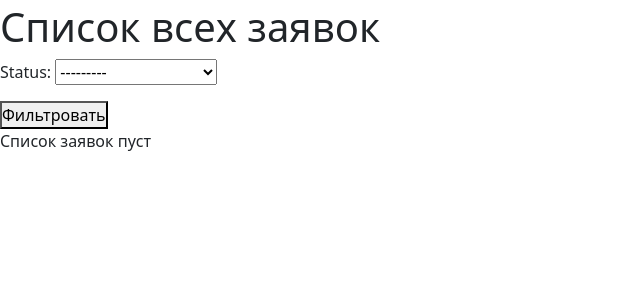
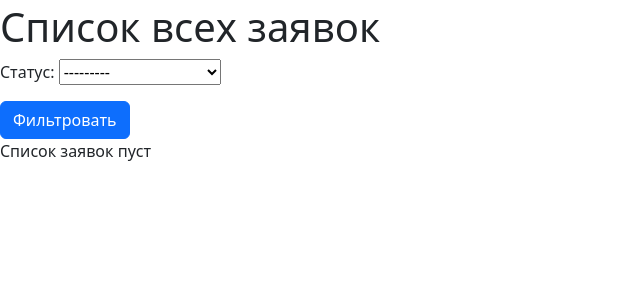
Before and after one commit to asikrr/task2, a Django app: page /designapp/designrequestsall/ in a window 1280 px wide. Shown: the part 97-400 px from the top of the page, without its empty margins (0-640 px from the left). Run offline with Django 5.2, Linux system fonts and the light colour scheme; the visitor is signed in with stand-in values (Sample User, id 1); data that the repository does not hold is empty; some libraries are stand-ins or nearby versions.

Commit message:
style for buttons added

```diff
--- a/designapp/models.py
+++ b/designapp/models.py
@@ -31,7 +31,7 @@ class DesignRequest(models.Model):
     category = models.ForeignKey('Category', on_delete=models.CASCADE)
     date = models.DateTimeField(auto_now_add=True)
     image = models.ImageField(default='default.jpg', upload_to='images/')
-    status = models.CharField(max_length=1, choices=STATUS, default='n')
+    status = models.CharField(max_length=1, choices=STATUS, default='n', verbose_name='Статус')
     comment = models.TextField(help_text='Комментарий к заявке', blank=True)
     customer = models.ForeignKey('CustomUser', on_delete=models.SET_NULL, null=True)
     result_image = models.ImageField(blank=True, upload_to='images/')
--- a/designapp/templates/designapp/category_confirm_delete.html
+++ b/designapp/templates/designapp/category_confirm_delete.html
@@ -7,7 +7,7 @@
     <h1>Вы уверены, что хотите удалить категорию "{{ category }}"?</h1>
     <form method="post">
         {% csrf_token %}
-        <button type="submit">Удалить</button>
+        <button type="submit" class="btn btn-primary">Удалить</button>
     </form>
 
 {% endblock %}
--- a/designapp/templates/designapp/category_form.html
+++ b/designapp/templates/designapp/category_form.html
@@ -8,7 +8,7 @@
 <form method="post">
     {% csrf_token %}
     {{ form.as_p}}
-    <button type="submit">Подтвердить</button>
+    <button type="submit" class="btn btn-primary">Подтвердить</button>
 </form>
 
 {% endblock %}
--- a/designapp/templates/designapp/designrequest_all_list.html
+++ b/designapp/templates/designapp/designrequest_all_list.html
@@ -8,7 +8,7 @@
 
     <form>
         {{ filter.form.as_p }}
-        <button type="submit">Фильтровать</button>
+        <button type="submit" class="btn btn-primary">Фильтровать</button>
     </form>
 
     {% if designrequest_all_list %}
--- a/designapp/templates/designapp/designrequest_confirm_delete.html
+++ b/designapp/templates/designapp/designrequest_confirm_delete.html
@@ -7,7 +7,7 @@
     <h1>Вы уверены, что хотите удалить заявку "{{ designrequest }}"?</h1>
     <form method="post">
         {% csrf_token %}
-        <button type="submit">Удалить</button>
+        <button type="submit" class="btn btn-primary">Удалить</button>
     </form>
 
     {% if messages %}
--- a/designapp/templates/designapp/designrequest_form.html
+++ b/designapp/templates/designapp/designrequest_form.html
@@ -8,7 +8,7 @@
 <form method="post" enctype="multipart/form-data">
     {% csrf_token %}
     {{ form.as_p}}
-    <button type="submit">Подтвердить</button>
+    <button type="submit" class="btn btn-primary">Подтвердить</button>
 </form>
 
 {% endblock %}
--- a/designapp/templates/designapp/designrequest_update_form.html
+++ b/designapp/templates/designapp/designrequest_update_form.html
@@ -17,7 +17,7 @@
 <form method="post" enctype="multipart/form-data">
     {% csrf_token %}
     {{ form.as_p }}
-    <button type="submit">Подтвердить</button>
+    <button type="submit" class="btn btn-primary">Подтвердить</button>
 </form>
 
 {% endblock %}
--- a/designapp/templates/designapp/designrequest_user_list.html
+++ b/designapp/templates/designapp/designrequest_user_list.html
@@ -8,7 +8,7 @@
 
     <form>
         {{ filter.form.as_p }}
-        <button type="submit">Фильтровать</button>
+        <button type="submit" class="btn btn-primary">Фильтровать</button>
     </form>
 
     {% if designrequest_user_list %}
--- a/designapp/templates/registration/login.html
+++ b/designapp/templates/registration/login.html
@@ -8,7 +8,7 @@
 <form method="post">
     {% csrf_token %}
     {{ form.as_p}}
-    <button type="submit">Войти</button>
+    <button type="submit" class="btn btn-primary">Войти</button>
 </form>
 
 {% endblock %}
--- a/designapp/templates/registration/profile.html
+++ b/designapp/templates/registration/profile.html
@@ -9,7 +9,7 @@
     <p>Добро пожаловать, {{ user }}!</p>
     <form action="{% url 'logout' %}" method="post">
         {% csrf_token %}
-        <button type="submit">Выход</button>
+        <button type="submit" class="btn btn-primary">Выход</button>
     </form>
 
 {% endblock %}
--- a/designapp/templates/registration/register.html
+++ b/designapp/templates/registration/register.html
@@ -8,7 +8,7 @@
 <form method="post">
     {% csrf_token %}
     {{ form.as_p}}
-    <button type="submit">Зарегистрироваться</button>
+    <button type="submit" class="btn btn-primary">Зарегистрироваться</button>
 </form>
 
 {% endblock %}
```
